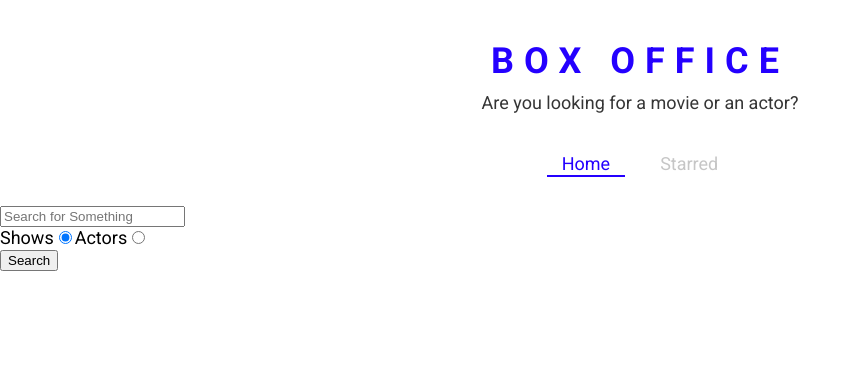
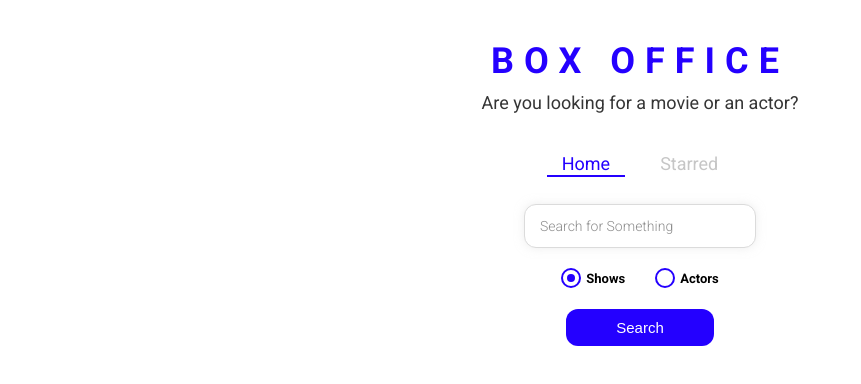
Before and after one commit to gauraxOO7/box-office-app, a React (Create React App) app: page / in a window 1280 px wide. Shown: the top 384 px of the page, without its empty margins (0-861 px from the left). Built offline with nearby package versions, Linux system fonts and the light colour scheme.

Commit message:
styled the entire app

```diff
--- /dev/null
+++ b/src/components/CustomRadio.js
@@ -0,0 +1,65 @@
+import React from 'react';
+import styled from 'styled-components';
+
+const RadioWrapper = styled.label`
+  display: block;
+  position: relative;
+  padding-left: 25px;
+  cursor: pointer;
+  font-size: 13px;
+  user-select: none;
+  font-weight: 700;
+  line-height: 1.65;
+
+  input {
+    position: absolute;
+    opacity: 0;
+    cursor: pointer;
+  }
+
+  span {
+    position: absolute;
+    top: 0;
+    left: 0;
+    height: 16px;
+    width: 16px;
+    background-color: #fff;
+    border: 2px solid ${({ theme }) => theme.mainColors.blue};
+    border-radius: 50%;
+  }
+
+  input:checked ~ span {
+    background-color: #fff;
+    border: 2px solid ${({ theme }) => theme.mainColors.blue};
+  }
+
+  span:after {
+    content: '';
+    position: absolute;
+    display: none;
+  }
+
+  input:checked ~ span:after {
+    display: block;
+  }
+
+  span:after {
+    top: 4px;
+    left: 4px;
+    width: 8px;
+    height: 8px;
+    border-radius: 50%;
+    background: ${({ theme }) => theme.mainColors.blue};
+  }
+`;
+
+
+ const CustomRadio = ({label, ...restProps }) => {
+  return <RadioWrapper htmlFor={restProps.id}>
+         {label}
+         <input {...restProps} type="radio" />
+         <span />
+         </RadioWrapper>
+}
+
+export default CustomRadio
--- a/src/pages/Home.js
+++ b/src/pages/Home.js
@@ -4,6 +4,9 @@
 import ShowGrid from '../components/show/ShowGrid';
 import { apiGet } from '../misc/Config';
 import { useLastQuery } from '../misc/custom-hooks';
+import { RadioInputsWrapper, SearchButtonWrapper, SearchInput } from './Home.styled';
+import CustomRadio from '../components/CustomRadio';
+
 
 const Home = () => {
    const [input ,setInput] =useLastQuery('');
@@ -54,39 +57,39 @@
 }
 
 return <MainPageLayout>
-    <input
+    <SearchInput
      type="text"
      placeholder="Search for Something"
       onChange={onInputChange}
        onKeyDown ={onKeyDown}
          value={input}
           />
+         <RadioInputsWrapper>
           <div>
-          <label htmlFor='shows-search'>
-            Shows
-            <input id='shows-search'
-            type="radio"
+           <CustomRadio
+            label="Shows"
+            id="shows-search"
             value="shows"
             onChange={onRadioChange}
             checked = {isShowSearch}
           />
-          </label>
+            </div>
 
-          <label htmlFor='actors-search'>
-            Actors
-            <input id='actors-search'
-             type="radio"
+            <div>
+            <CustomRadio
+              label="Actors"
+              id='actors-search'
               value="people"
               onChange={onRadioChange}
               checked = {!isShowSearch}
              />
-          </label>
+            </div>
+          </RadioInputsWrapper>
 
-          </div>
-
-
-
-    <button type="button" onClick={onSearch}>Search</button>
+      <SearchButtonWrapper>
+       <button type="button"
+        onClick={onSearch}>Search</button>
+    </SearchButtonWrapper>
       {renderResults()}
   </MainPageLayout>
   };
--- /dev/null
+++ b/src/pages/Home.styled.js
@@ -0,0 +1,50 @@
+import styled from "styled-components";
+
+
+export const SearchInput = styled.input`
+  display: block;
+  font-family: 'Roboto', sans-serif;
+  width: 200px;
+  margin: auto;
+  outline: none;
+  padding: 13px 15px;
+  border: 1px solid #dbdbdb;
+  box-shadow: 0px 0px 10px 0px rgba(219, 219, 219, 0.5);
+  font-size: 14px;
+  border-radius: 12px;
+  color: #8d8d8d;
+
+  &::placeholder {
+    font-weight: 300;
+    color: #8d8d8d;
+  }
+`;
+
+export const RadioInputsWrapper = styled.div`
+  display: flex;
+  justify-content: center;
+  margin: 20px 0;
+
+  div {
+    margin: 0 15px;
+  }
+`;
+
+export const SearchButtonWrapper = styled.div`
+  text-align: center;
+  margin-bottom: 35px;
+
+  button {
+    color: #fff;
+    background-color: ${({ theme }) => theme.mainColors.blue};
+    margin: auto;
+    padding: 10px 50px;
+    font-size: 15px;
+    border: none;
+    outline: none;
+    border-radius: 12px;
+    &:hover {
+      cursor: pointer;
+    }
+  }
+`;
```
Lines whose indentation alone changed are shown as unchanged.
